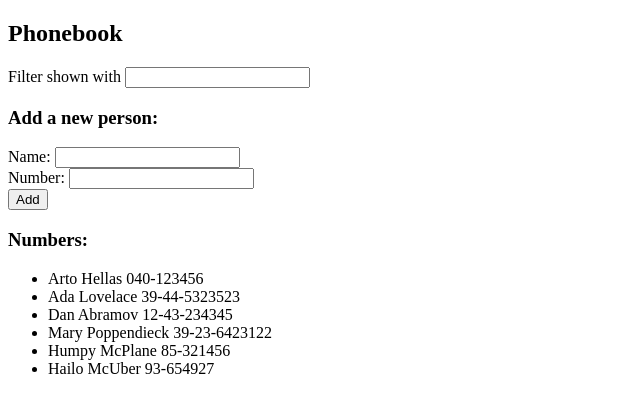
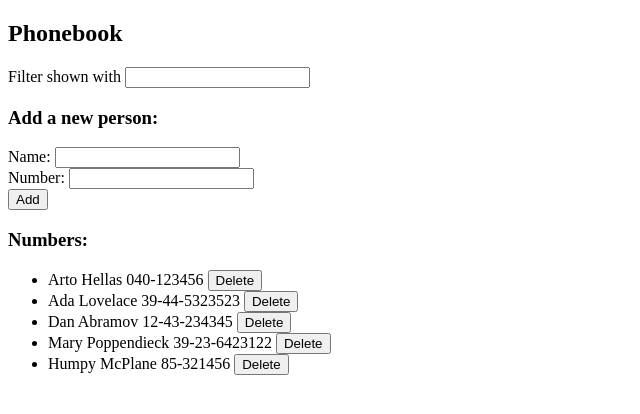
Before and after one commit to RoBizMan/full-stack-open-exercises, a React (Vite) app in the folder Part2/ThePhonebook/: page / in a window 1280 px wide. Shown: the top 414 px of the page, without its empty margins (0-640 px from the left). Built offline with nearby package versions, Linux system fonts and the light colour scheme; data requests are answered from the project's data file.

Commit message:
Complete Exercise 2.14

```diff
--- a/Part2/ThePhonebook/db.json
+++ b/Part2/ThePhonebook/db.json
@@ -24,11 +24,6 @@
       "name": "Humpy McPlane",
       "number": "85-321456",
       "id": "AtwKtQMPRlE"
-    },
-    {
-      "name": "Hailo McUber",
-      "number": "93-654927",
-      "id": "i6llxROTS8Q"
     }
   ],
   "$schema": "./node_modules/json-server/schema.json"
--- a/Part2/ThePhonebook/src/App.jsx
+++ b/Part2/ThePhonebook/src/App.jsx
@@ -26,10 +26,13 @@ const PersonForm = ({ addName, newName, handleNameChange, newNumber, handleNumbe
     )
 }
 
-const Persons = ({ personsToShow }) => {
+const Persons = ({ personsToShow, removeName }) => {
     return (
         <ul>
-            {personsToShow.map(person => (<li key={person.id}>{person.name} {person.number}</li>))}
+            {personsToShow.map(person => (<li key={person.id}>
+                {person.name} {person.number} {' '} <button onClick={() => {
+                    if (window.confirm(`Are you sure you want to delete ${person.name}?`)) {
+                        removeName(person.id) } }}>Delete</button></li>))}
         </ul>
     )
 }
@@ -77,6 +80,14 @@ const App = () => {
             })
     }
 
+    const removeName = (id) => {
+        personService
+            .removePerson(id)
+            .then(() => {
+                setPersons(persons.filter(person => person.id !== id))
+            })
+    }
+
     const handleNameChange = (event) => {
         setNewName(event.target.value)
     }
@@ -100,7 +111,7 @@ const App = () => {
             <h3>Add a new person:</h3>
             <PersonForm addName={addName} newName={newName} handleNameChange={handleNameChange} newNumber={newNumber} handleNumberChange={handleNumberChange} />
             <h3>Numbers:</h3>
-            <Persons personsToShow={personsToShow} />
+            <Persons personsToShow={personsToShow} removeName={removeName} />
         </div>
     )
 }
--- a/Part2/ThePhonebook/src/services/phonebook.js
+++ b/Part2/ThePhonebook/src/services/phonebook.js
@@ -11,4 +11,9 @@ const addPerson = (newPerson) => {
     return request.then(response => response.data)
 }
 
-export default { getEverything, addPerson }
+const removePerson = (id) => {
+    const request = axios.delete(`${baseUrl}/${id}`)
+    return request.then(response => response.data)
+}
+
+export default { getEverything, addPerson, removePerson }
```
